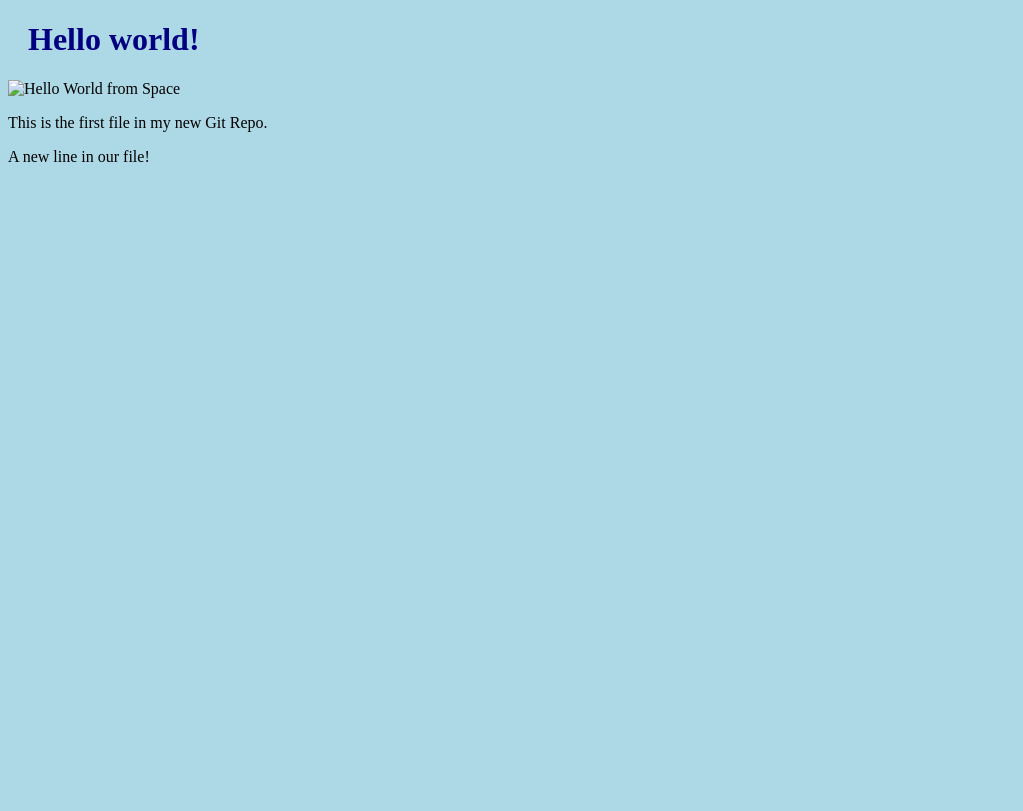
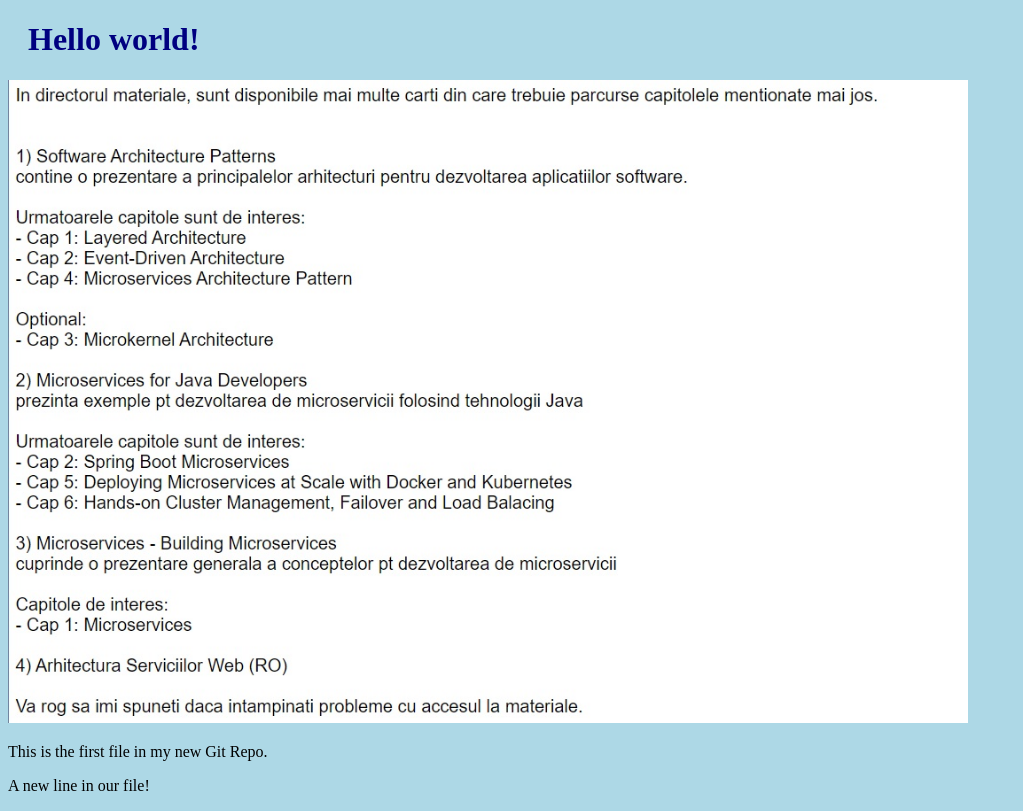
Before and after one commit to PovarLuminita/SOPM_23, a plain HTML site: page laborator1/project/index.html in a window 1280 px wide. Shown: the whole page, without its empty margins (0-1023 px from the left). Drawn offline with Linux system fonts and the light colour scheme.

Commit message:
Added image to Hello World!

```diff
--- a/laborator1/project/index.html
+++ b/laborator1/project/index.html
@@ -7,7 +7,7 @@
 <body>
 
 <h1>Hello world!</h1>
-<div><img src="img_hello_world.jpg" alt="Hello World from Space"
+<div><img src="img.jpg" alt="Hello World from Space"
 style="width:100%;max-width:960px"></div>
 <p>This is the first file in my new Git Repo.</p>
 <p>A new line in our file!</p>
```
Also changed, not shown: laborator1/project/img.jpg (added).
